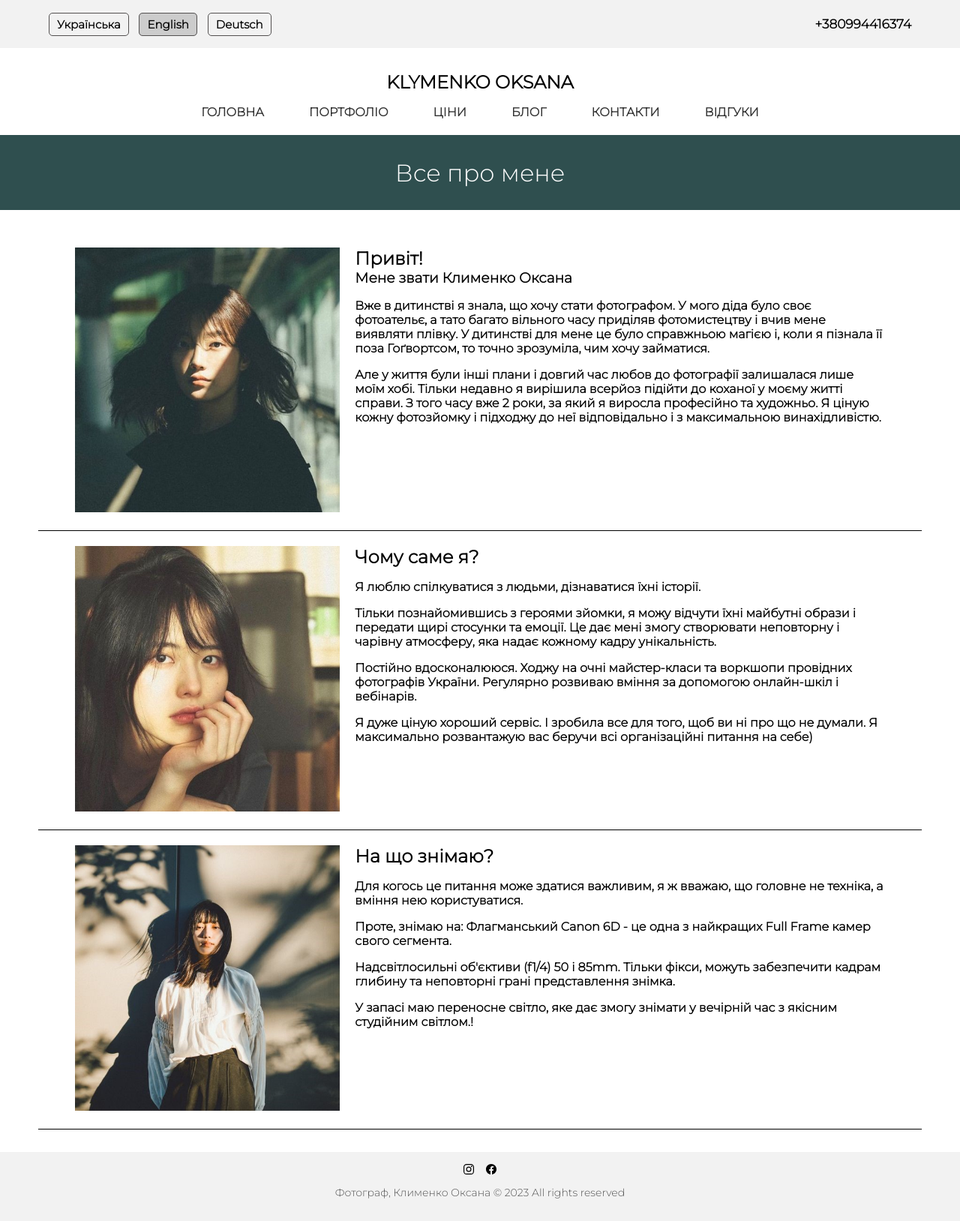
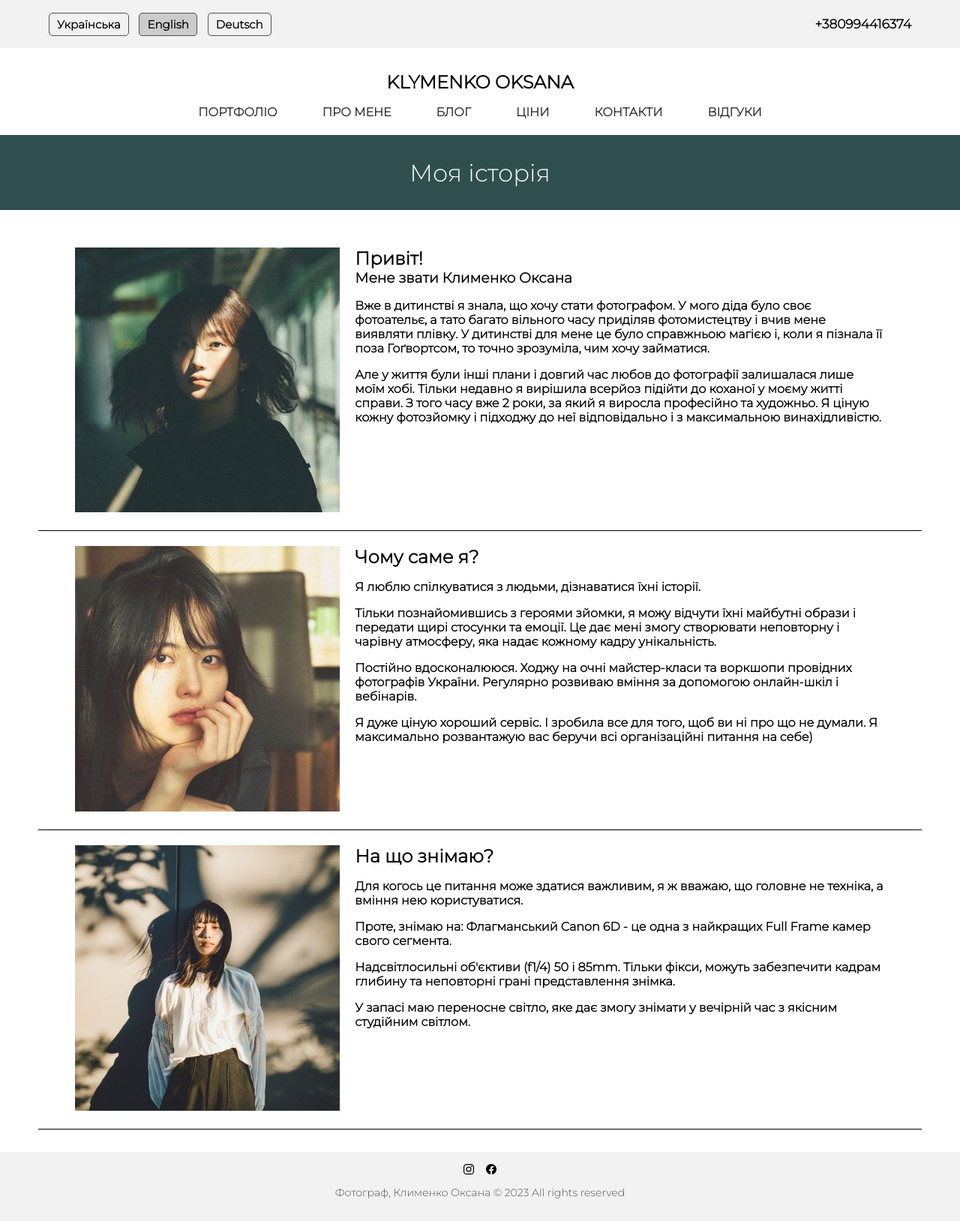
Before and after one commit to soovuh/photographer_portfolio, a Django app: template home/templates/home/index.html in a window 1280 px wide. Shown: the whole page at 75% size. Run offline with Django 4.2, Linux system fonts and the light colour scheme; the template is opened without the code that fills it, so the values that code supplies are empty.

Commit message:
changing logic of urls and rename home page

```diff
--- a/home/static/home/styles/index.css
+++ b/home/static/home/styles/index.css
@@ -1,5 +1,5 @@
 
-.wrapper {
+.resume {
     padding: 30px 4% 30px 4%;
     display: flex;
     flex-direction: column;
@@ -16,36 +16,36 @@
     border-bottom: 1px solid;
 }
 
-.photo {
+.block-photo {
     width: 30%;
     height: 100%;
     margin-right: 20px;
 }
 
-.photo img {
+.block-photo img {
     object-fit: cover;
     width: 100%;
     height: 100%;
 }
 
-.text {
+.block-text {
     width: 60%;
     height: 100%;
 }
 
-.text h2 {
+.block-text h2 {
     margin: 0;
 
 }
 
-.text h3 {
+.block-text h3 {
     margin: 0;
 }
 
-.text p {
+.block-text p {
     font-weight: 600;
 }
-.lenta {
+.resume-header {
     display: flex;
     width: 100%;
     justify-content: center;
--- a/home/templates/home/base.html
+++ b/home/templates/home/base.html
@@ -40,10 +40,10 @@
     <h1 class="logo">KLYMENKO ОKSANA</h1>
     <nav>
         <ul class="nav-links">
-            <li><a href="#">ГОЛОВНА</a></li>
             <li><a href="#">ПОРТФОЛІО</a></li>
+            <li><a href="{% url 'home:about' %}">ПРО МЕНЕ</a></li>
+            <li><a href="#">БЛОГ</a></li>
             <li><a href="#">ЦІНИ</a></li>
-            <li><a href="#">БЛОГ</a></li>
             <li><a href="#">КОНТАКТИ</a></li>
             <li><a href="#">ВІДГУКИ</a></li>
         </ul>
--- a/home/templates/home/index.html
+++ b/home/templates/home/index.html
@@ -5,15 +5,15 @@
 
 
 {% block content %}
-    <div class="lenta">
-        Все про мене
+    <div class="resume-header">
+        Моя історія
     </div>
-    <div class="wrapper">
+    <div class="resume">
         <div class="block">
-            <div class="photo">
+            <div class="block-photo">
                 <img src="{% static 'home/images/1_example.jpg' %}" alt="">
             </div>
-            <div class="text">
+            <div class="block-text">
                 <h2>Привіт!</h2>
                 <h3>Мене звати Клименко Оксана</h3>
                 <p>Вже в дитинстві я знала, що хочу стати фотографом. У мого діда було своє фотоательє, а тато багато
@@ -30,10 +30,10 @@
             </div>
         </div>
         <div class="block">
-            <div class="photo">
+            <div class="block-photo">
                 <img src="{% static 'home/images/2_example.jpg' %}" alt="">
             </div>
-            <div class="text">
+            <div class="block-text">
                 <h2>Чому саме я?</h2>
                 <p>Я люблю спілкуватися з людьми, дізнаватися їхні історії.</p>
                 <p>
@@ -47,10 +47,10 @@
             </div>
         </div>
         <div class="block">
-            <div class="photo">
+            <div class="block-photo">
                 <img src="{% static 'home/images/3_example.jpg' %}" alt="">
             </div>
-            <div class="text">
+            <div class="block-text">
                 <h2>На що знімаю?</h2>
                 <p>
                     Для когось це питання може здатися важливим, я ж вважаю, що головне не техніка, а вміння нею
@@ -63,8 +63,14 @@
 
 
                    <p> У запасі маю переносне світло, яке дає змогу знімати у вечірній час з якісним студійним
-                    світлом.!</p>
+                    світлом.</p>
             </div>
         </div>
     </div>
+    <div class="achievements">
+        <div class="achievements-text">
+
+        </div>
+
+    </div>
 {% endblock content %}
--- a/home/urls.py
+++ b/home/urls.py
@@ -2,6 +2,8 @@ from django.urls import path
 
 from home import views
 
+app_name = 'home'
+
 urlpatterns = [
-    path('', views.index, name='index'),
+    path('', views.index, name='about'),
 ]
--- a/photographer_portfolio/urls.py
+++ b/photographer_portfolio/urls.py
@@ -2,6 +2,6 @@ from django.contrib import admin
 from django.urls import path, include
 
 urlpatterns = [
-    path('', include('home.urls')),
+    path('about/', include('home.urls')),
     path('admin/', admin.site.urls),
 ]
```
